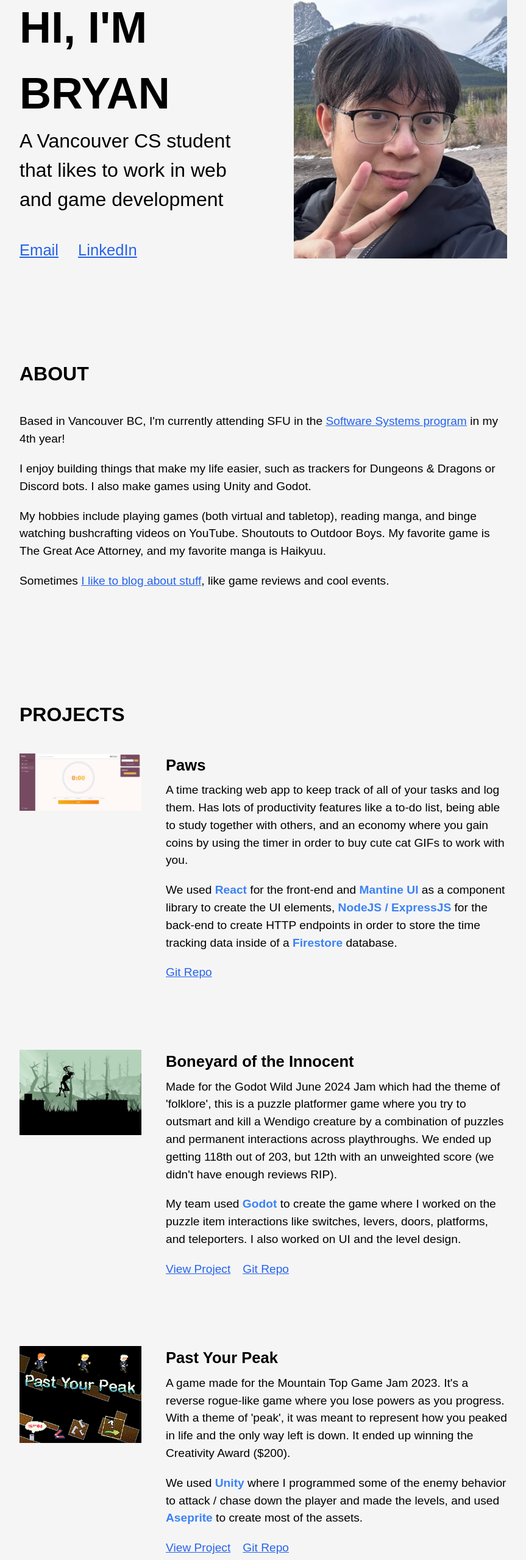
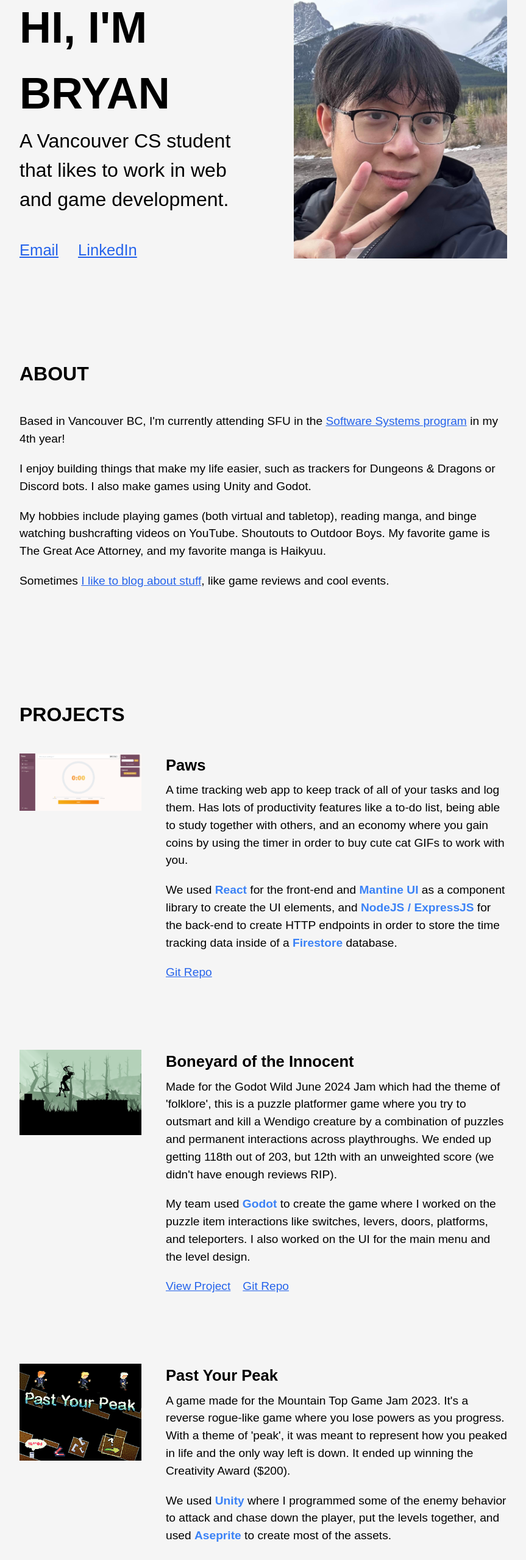
Before and after one commit to bryanjhdang/bryanjhdang.github.io, a React (Vite) app: page / in a window 1280 px wide. Shown: the part 209-2768 px from the top of the page at 61% size, without its empty margins (208-1071 px from the left). Built offline with nearby package versions, Linux system fonts and the light colour scheme.

Commit message:
fix text

```diff
--- a/src/sections/Hero.tsx
+++ b/src/sections/Hero.tsx
@@ -7,7 +7,7 @@ export default function Hero() {
         <div className="flex flex-col lg:flex-row items-center">
           <div className="mr-20">
             <p className="text-3xl xl:text-4xl font-extrabold">HI, I'M BRYAN</p>
-            <p className="text-xl lg:text-2xl">A Vancouver CS student that likes to work in web and game development</p>
+            <p className="text-xl lg:text-2xl">A Vancouver CS student that likes to work in web and game development.</p>
             <div className="pt-5 lg:pt-10 flex flex-row gap-5 sm:gap-8 text-xl items-center">
               {/* <a className="text-blue-600 underline">Resume</a> */}
               <a href="mailto:bda37@sfu.ca" className="text-blue-600 underline">
--- a/src/sections/Projects.tsx
+++ b/src/sections/Projects.tsx
@@ -46,7 +46,7 @@ function PastYourPeak() {
   return (
     <div className="flex sm:flex-row flex-col gap-10">
       <div className="basis-1/4">
-        <img src="src/assets/images/past-your-peak.png" alt="Past Your Peak" className="object-cover" />
+        <img src="src/assets/images/past-your-peak.png" alt="Past Your Peak" className="w-full object-cover" />
       </div>
       <div className="flex-1">
         <div className="pb-5">
@@ -54,7 +54,7 @@ function PastYourPeak() {
           <p className="text-base">A game made for the Mountain Top Game Jam 2023. It's a reverse rogue-like game where you lose powers as you progress. With a theme of 'peak', it was meant to represent how you peaked in life and the only way left is down. It ended up winning the Creativity Award ($200).</p>
         </div>
         <div className="pb-5">
-          <p className="text-base">We used <span className="font-semibold text-blue-500">Unity</span> where I programmed some of the enemy behavior to attack / chase down the player and made the levels, and used <span className="font-semibold text-blue-500">Aseprite</span> to create most of the assets.</p>
+          <p className="text-base">We used <span className="font-semibold text-blue-500">Unity</span> where I programmed some of the enemy behavior to attack and chase down the player, put the levels together, and used <span className="font-semibold text-blue-500">Aseprite</span> to create most of the assets.</p>
         </div>
         <div>
           <a href="https://bryd.itch.io/past-your-peak" target="_blank" className="text-base text-blue-600 underline mr-5">View Project</a>
@@ -69,7 +69,7 @@ function BoneyardOfTheInnocent() {
   return (
     <div className="flex sm:flex-row flex-col gap-10">
       <div className="basis-1/4">
-        <img src="src/assets/images/boneyard.png" alt="Boneyard of the Innocent" className="object-cover" />
+        <img src="src/assets/images/boneyard.png" alt="Boneyard of the Innocent" className="w-full object-cover" />
       </div>
       <div className="flex-1">
         <div className="pb-5">
@@ -77,7 +77,7 @@ function BoneyardOfTheInnocent() {
           <p className="text-base">Made for the Godot Wild June 2024 Jam which had the theme of 'folklore', this is a puzzle platformer game where you try to outsmart and kill a Wendigo creature by a combination of puzzles and permanent interactions across playthroughs. We ended up getting 118th out of 203, but 12th with an unweighted score (we didn't have enough reviews RIP).</p>
         </div>
         <div className="pb-5">
-          <p className="text-base">My team used <span className="font-semibold text-blue-500">Godot</span> to create the game where I worked on the puzzle item interactions like switches, levers, doors, platforms, and teleporters. I also worked on UI and the level design. </p>
+          <p className="text-base">My team used <span className="font-semibold text-blue-500">Godot</span> to create the game where I worked on the puzzle item interactions like switches, levers, doors, platforms, and teleporters. I also worked on the UI for the main menu and the level design. </p>
         </div>
         <div>
           <a href="https://0strategist0.itch.io/boneyard-of-the-innocent" target="_blank" className="text-base text-blue-600 underline mr-5">View Project</a>
@@ -92,7 +92,7 @@ function Paws() {
   return (
     <div className="flex sm:flex-row flex-col gap-10">
       <div className="basis-1/4">
-        <img src="src/assets/images/paws.png" alt="Paws" className="object-cover" />
+        <img src="src/assets/images/paws.png" alt="Paws" className="w-full object-cover" />
       </div>
       <div className="flex-1">
         <div className="pb-5">
@@ -100,7 +100,7 @@ function Paws() {
           <p className="text-base">A time tracking web app to keep track of all of your tasks and log them. Has lots of productivity features like a to-do list, being able to study together with others, and an economy where you gain coins by using the timer in order to buy cute cat GIFs to work with you.</p>
         </div>
         <div className="pb-5">
-          <p className="text-base">We used <span className="font-semibold text-blue-500">React</span> for the front-end and <span className="font-semibold text-blue-500">Mantine UI</span> as a component library to create the UI elements, <span className="font-semibold text-blue-500">NodeJS / ExpressJS</span> for the back-end to create HTTP endpoints in order to store the time tracking data inside of a <span className="font-semibold text-blue-500">Firestore</span> database.</p>
+          <p className="text-base">We used <span className="font-semibold text-blue-500">React</span> for the front-end and <span className="font-semibold text-blue-500">Mantine UI</span> as a component library to create the UI elements, and <span className="font-semibold text-blue-500">NodeJS / ExpressJS</span> for the back-end to create HTTP endpoints in order to store the time tracking data inside of a <span className="font-semibold text-blue-500">Firestore</span> database.</p>
         </div>
         <div>
           <a href="https://github.com/bryanjhdang/tempify" target="_blank" className="text-base text-blue-600 underline mr-5">Git Repo</a>
```
